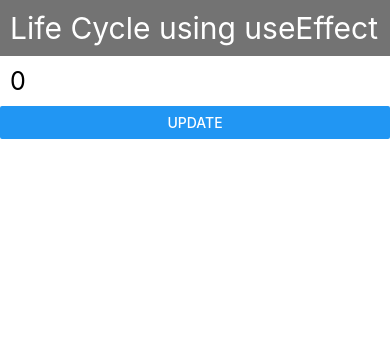
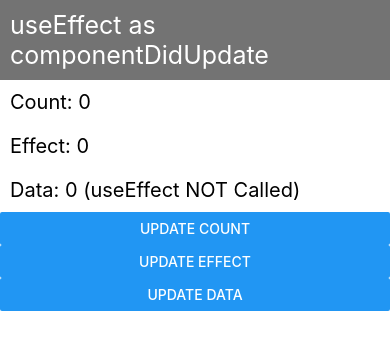
Before and after one commit to TahmeedMahbub/React-Native-Practise, a React Native app: screen / in a window 390 px wide. Shown: the top 350 px of the page. Built offline with nearby package versions, Linux system fonts and the light colour scheme.

Commit message:
multiple useEffect in same component

```diff
--- a/App.js
+++ b/App.js
@@ -3,16 +3,26 @@ import {View, Text, Button} from 'react-native';
 
 const App = () => {
   const [count, setCount] = useState(0);
+  const [effect, setEffect] = useState(0);
+  const [data, setData] = useState(0);
 
   useEffect (()=>{
-    console.warn("Hello")
-  }, [])
+    console.warn("Called from useEffect")
+  }, [count])
+
+  useEffect (()=>{
+    console.warn("Called from another useEffect")
+  }, [effect])
 
   return (
     <View>
-      <Text style={{ fontSize:30, padding: 10, backgroundColor: "#737373", color: "white" }}>Life Cycle using useEffect</Text>
-      <Text style={{ fontSize:25, padding: 10}}>{count}</Text>
-      <Button title="Update" onPress={()=>setCount(count+1)} />
+      <Text style={{ fontSize:25, padding: 10, backgroundColor: "#737373", color: "white" }}>useEffect as componentDidUpdate</Text>
+      <Text style={{ fontSize:20, padding: 10}}>Count: {count} </Text>
+      <Text style={{ fontSize:20, padding: 10}}>Effect: {effect} </Text>
+      <Text style={{ fontSize:20, padding: 10}}>Data: {data} (useEffect NOT Called)</Text>
+      <Button title="Update Count" onPress={()=>setCount(count+1)} />
+      <Button title="Update Effect" onPress={()=>setEffect(effect+1)} />
+      <Button title="Update Data" onPress={()=>setData(data+1)} />
     </View>
   )
 }
```
